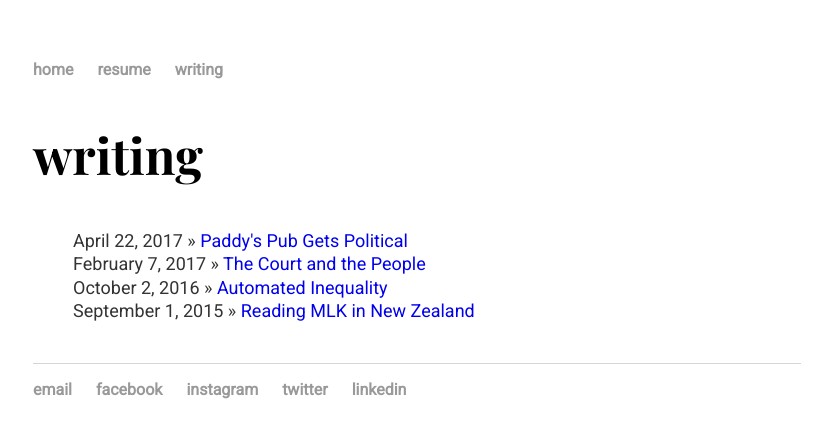
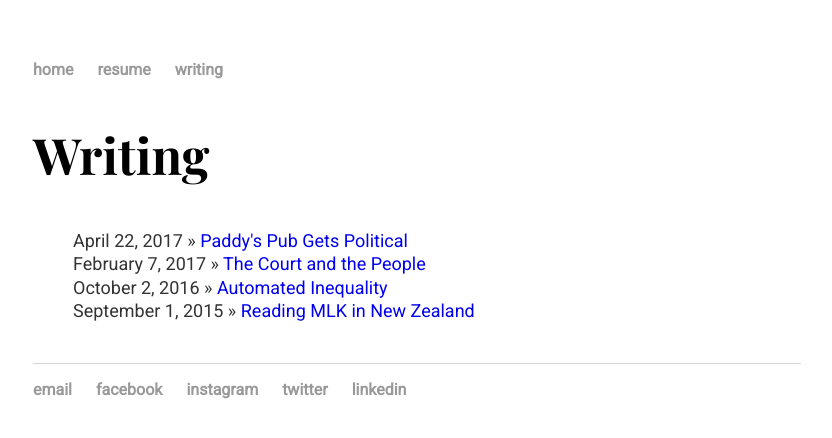
Before and after one commit to nicolas-yan/nicolas-yan.github.io, a Jekyll site: the page built from writing/index.html, in a window 1280 px wide. Shown: the top 438 px of the page, without its empty margins (223-1055 px from the left). Built offline with Jekyll 4.4.1, drawn with Linux system fonts in a browser that asks for light colours; some web fonts are replaced.

```diff
--- a/writing/index.html
+++ b/writing/index.html
@@ -1,6 +1,6 @@
 ---
 layout: default
-title: writing
+title: Writing
 ---
 	<h2>{{ page.title }}</h2>
 	<ul class="posts">
```
